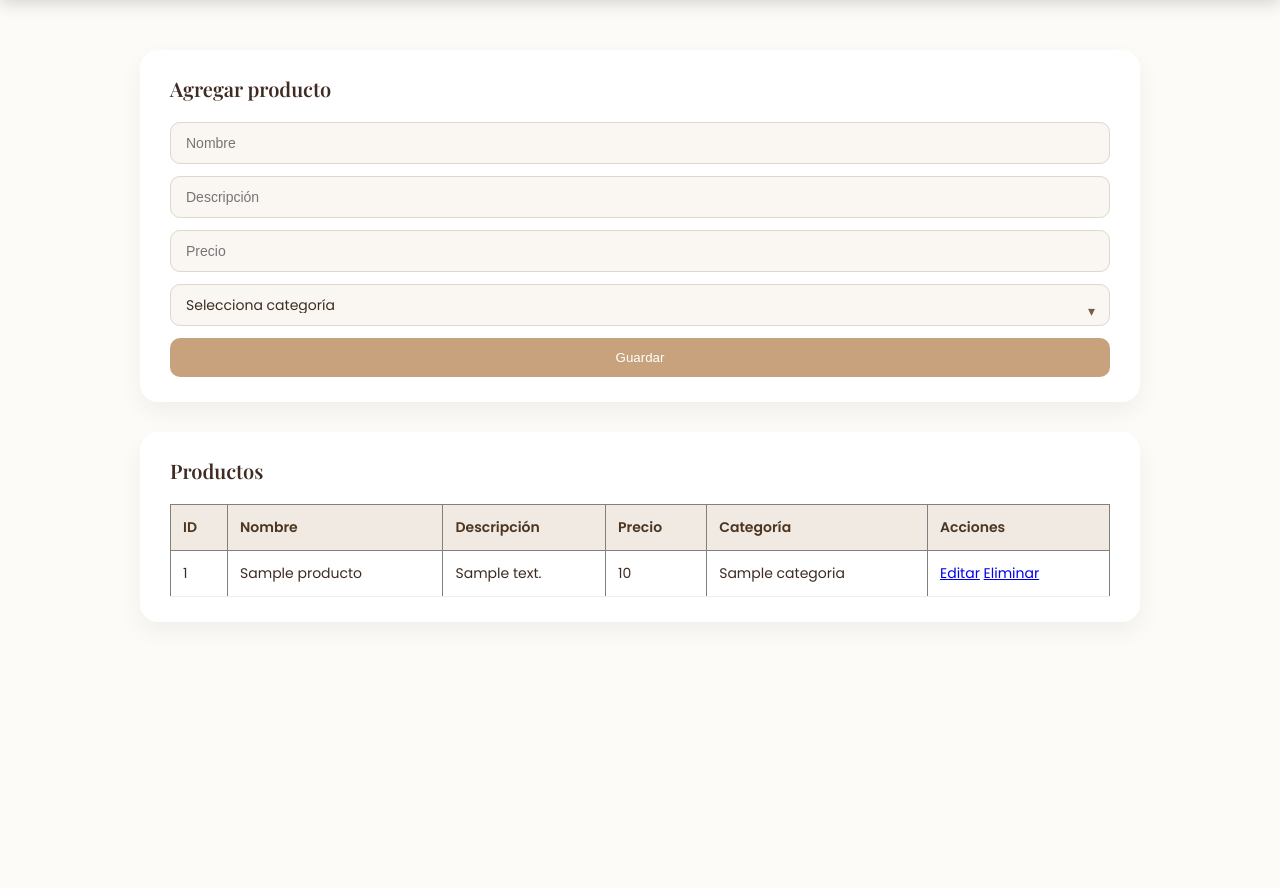
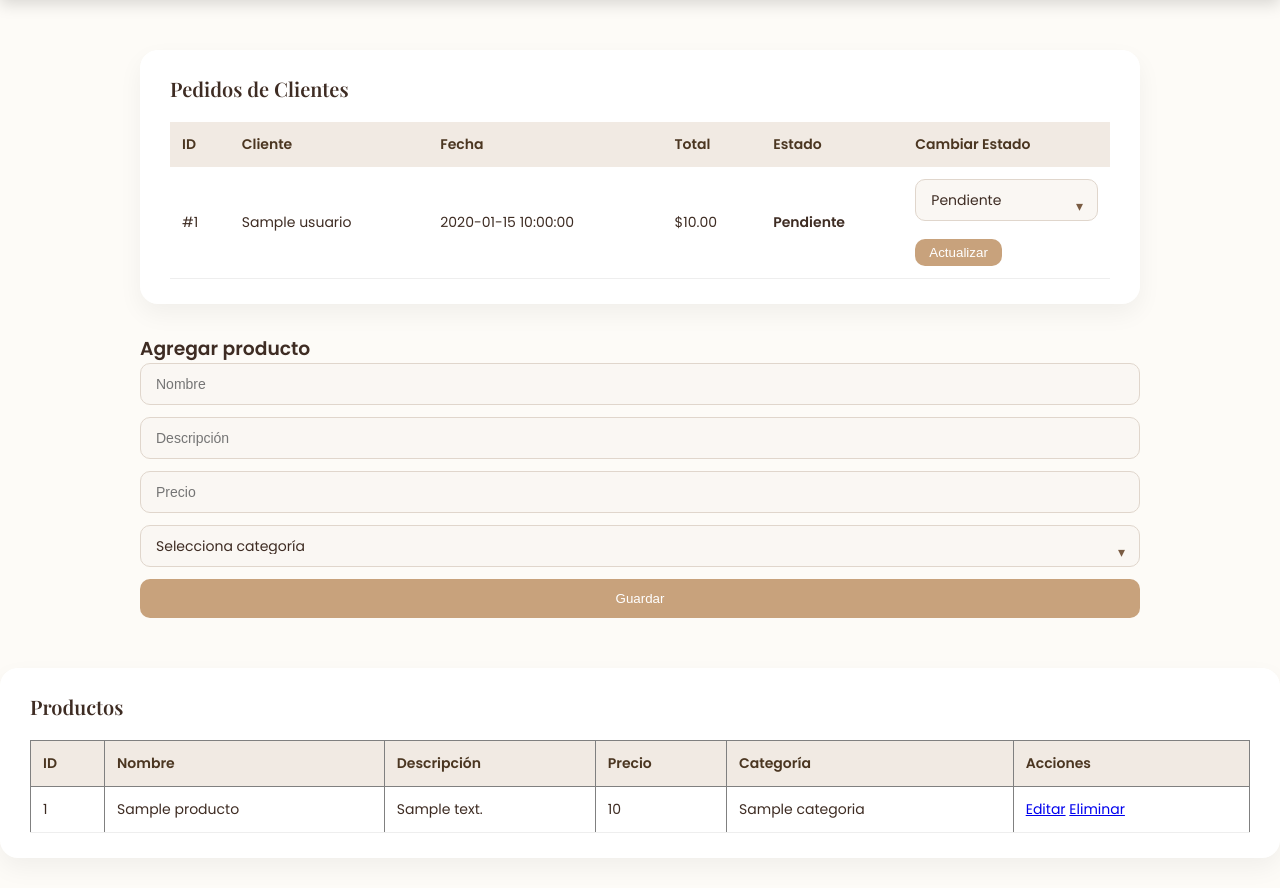
Before and after one commit to JosueGrcc/Cafeter-a, a PHP site: page /dashboard.php in a window 1280 px wide. Shown: the part 87-975 px from the top of the page. Before the commit the page ends 684 px from the top, so only its background shows below. Run offline with PHP 8.4, Linux system fonts and the light colour scheme; the visitor is signed in with stand-in values (Sample User, id 1); tables that the repository leaves empty or names only in its code hold one stand-in row (values such as "Sample post").

Commit message:
que pedo llevamos un vergazo, diferencia entre usuarios(admin,cliente)

```diff
--- a/assets/css/dashboard.css
+++ b/assets/css/dashboard.css
@@ -337,3 +337,7 @@ select:focus {
 select option[value=""] {
     color: #A89C94;
 }
+/* Colores de estado en la tabla de pedidos */
+tr.estado-camino    td { border-left: 4px solid #C67D53; }
+tr.estado-entregado td { border-left: 4px solid #66BB6A; }
+tr.estado-cancelado td { border-left: 4px solid #EF5350; }
--- a/controllers/login.php
+++ b/controllers/login.php
@@ -14,8 +14,9 @@ if ($_SERVER["REQUEST_METHOD"] == "POST") {
 
         if (password_verify($password_ingresada, $usuario['contrasena'])) {
             // --- AQUÍ ESTÁ EL CAMBIO ---
-            $_SESSION['usuario_id'] = $usuario['id']; // Guardamos el ID para los pedidos
-            $_SESSION['usuario'] = $usuario['nombre']; // Guardamos el nombre para el saludo
+            $_SESSION['usuario_id'] = $usuario['id'];
+            $_SESSION['usuario'] = $usuario['nombre'];
+            $_SESSION['rol'] = $usuario['rol'];
 
             header("Location: ../views/index.php");
             exit();
--- a/views/dashboard.php
+++ b/views/dashboard.php
@@ -2,8 +2,9 @@
 session_start();
 include '../config/conexion.php';
 
-if (!isset($_SESSION['usuario'])) {
-    header("Location: ../views/login.html");
+if (!isset($_SESSION['rol']) || $_SESSION['rol'] !== 'admin') {
+    header("Location: index.php");
+    exit();
 }
 ?>
 
@@ -41,6 +42,60 @@ if (!isset($_SESSION['usuario'])) {
 
     <div class="container">
         <div class="card">
+                <h3>Pedidos de Clientes</h3>
+    <table>
+        <tr>
+            <th>ID</th>
+            <th>Cliente</th>
+            <th>Fecha</th>
+            <th>Total</th>
+            <th>Estado</th>
+            <th>Cambiar Estado</th>
+        </tr>
+
+        <?php
+        $pedidos = $conexion->query("
+            SELECT pedidos.*, usuarios.nombre AS nombre_cliente
+            FROM pedidos
+            JOIN usuarios ON pedidos.usuario_id = usuarios.id
+            ORDER BY pedidos.fecha DESC
+        ");
+
+        while ($pedido = $pedidos->fetch_assoc()):
+            // Clase de color según estado
+            $clase = match($pedido['estado']) {
+                'en_proceso'  => 'estado-camino',
+                'entregado'   => 'estado-entregado',
+                'cancelado'   => 'estado-cancelado',
+                default       => ''
+            };
+        ?>
+        <tr class="<?php echo $clase; ?>">
+            <td>#<?php echo $pedido['id']; ?></td>
+            <td><?php echo $pedido['nombre_cliente']; ?></td>
+            <td><?php echo $pedido['fecha']; ?></td>
+            <td>$<?php echo number_format($pedido['total'], 2); ?></td>
+            <td><strong><?php echo ucfirst(str_replace('_', ' ', $pedido['estado'])); ?></strong></td>
+            <td>
+                <form action="../controllers/actualizar_estado.php" method="POST">
+                    <input type="hidden" name="pedido_id" value="<?php echo $pedido['id']; ?>">
+                    <div class="select-container">
+                        <select name="nuevo_estado">
+                            <option value="pendiente"   <?php echo $pedido['estado'] === 'pendiente'   ? 'selected' : ''; ?>>Pendiente</option>
+                            <option value="en_proceso"  <?php echo $pedido['estado'] === 'en_proceso'  ? 'selected' : ''; ?>>En proceso</option>
+                            <option value="entregado"   <?php echo $pedido['estado'] === 'entregado'   ? 'selected' : ''; ?>>Entregado</option>
+                            <option value="cancelado"   <?php echo $pedido['estado'] === 'cancelado'   ? 'selected' : ''; ?>>Cancelado</option>
+                        </select>
+                    </div>
+                    <button type="submit" style="width:auto; padding: 6px 14px; margin-top: 6px;">
+                        Actualizar
+                    </button>
+                </form>
+            </td>
+        </tr>
+        <?php endwhile; ?>
+    </table>
+</div>
             <h3>Agregar producto</h3>
 
             <form action="../controllers/insertar.php" method="POST">
```
Also changed, not shown: controllers/pedido/actualizar_estado.php (added, +18 -0 lines), views/index.php (+7 -1 lines), views/productos.php (+8 -2 lines).
